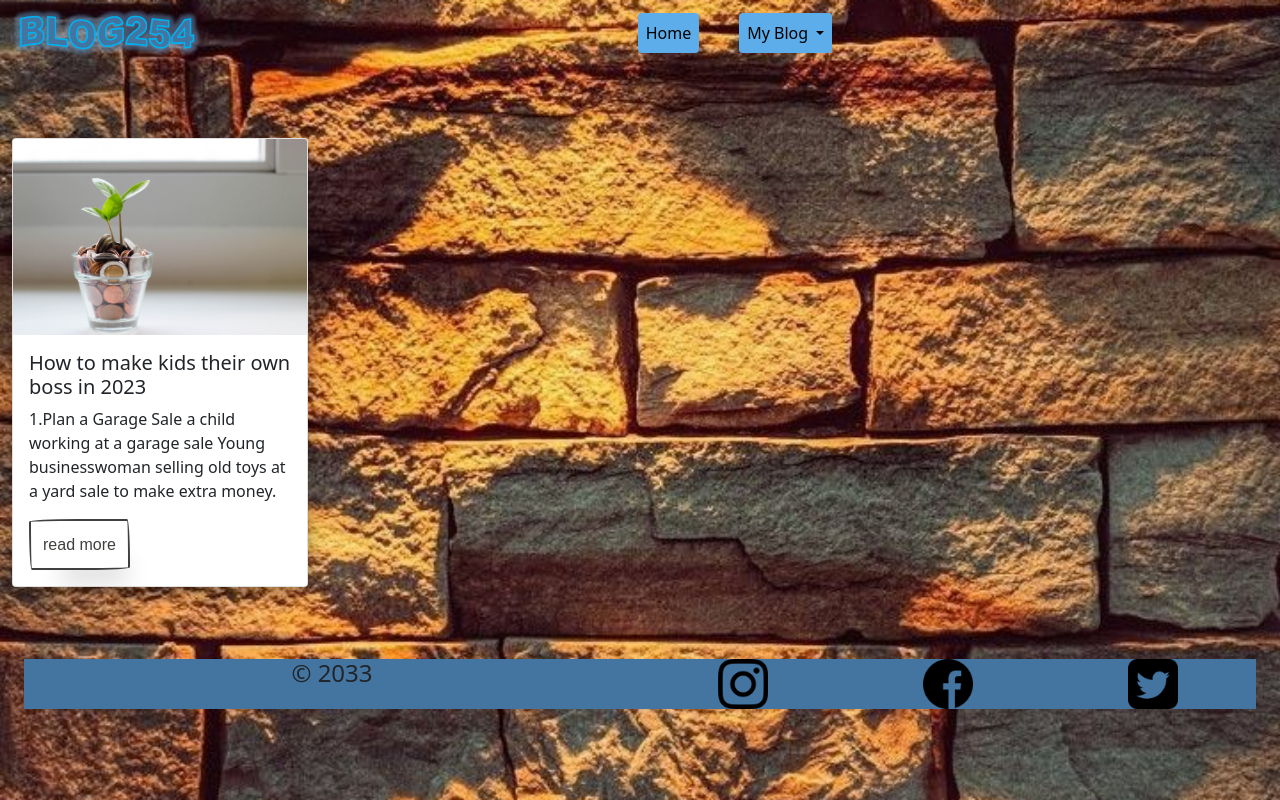
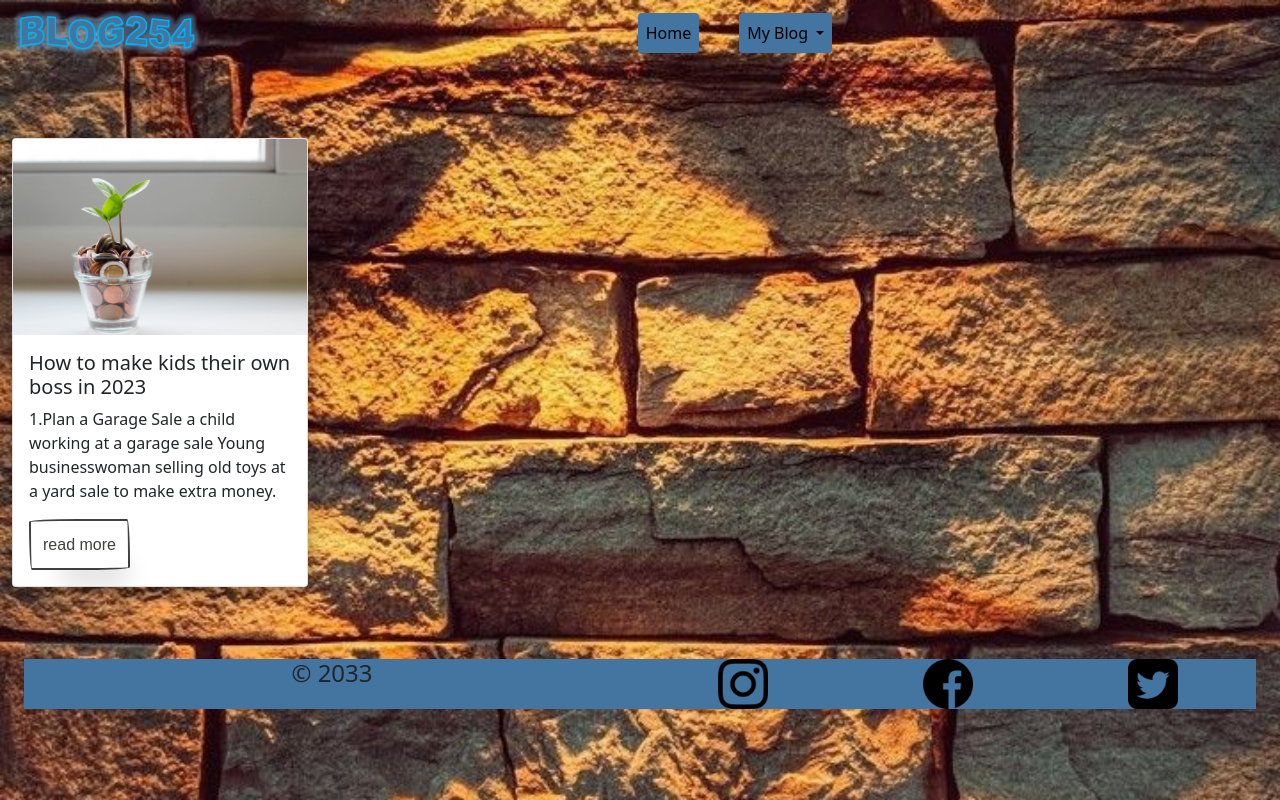
Before and after one commit to Barsuch/web, a plain HTML site: page index.html in a window 1280 px wide. Drawn offline with nearby package versions, Linux system fonts and the light colour scheme.

Commit message:
Update style.css

```diff
--- a/style.css
+++ b/style.css
@@ -19,7 +19,7 @@ body{
 #navbar-Content-2 ul li a
 {
   color: #000 !important;
-  background-color: #5DADEA !important;
+  background-color: #4475A1 !important;
 }
 
 #navbar-Content-2 ul li a:hover{
```
